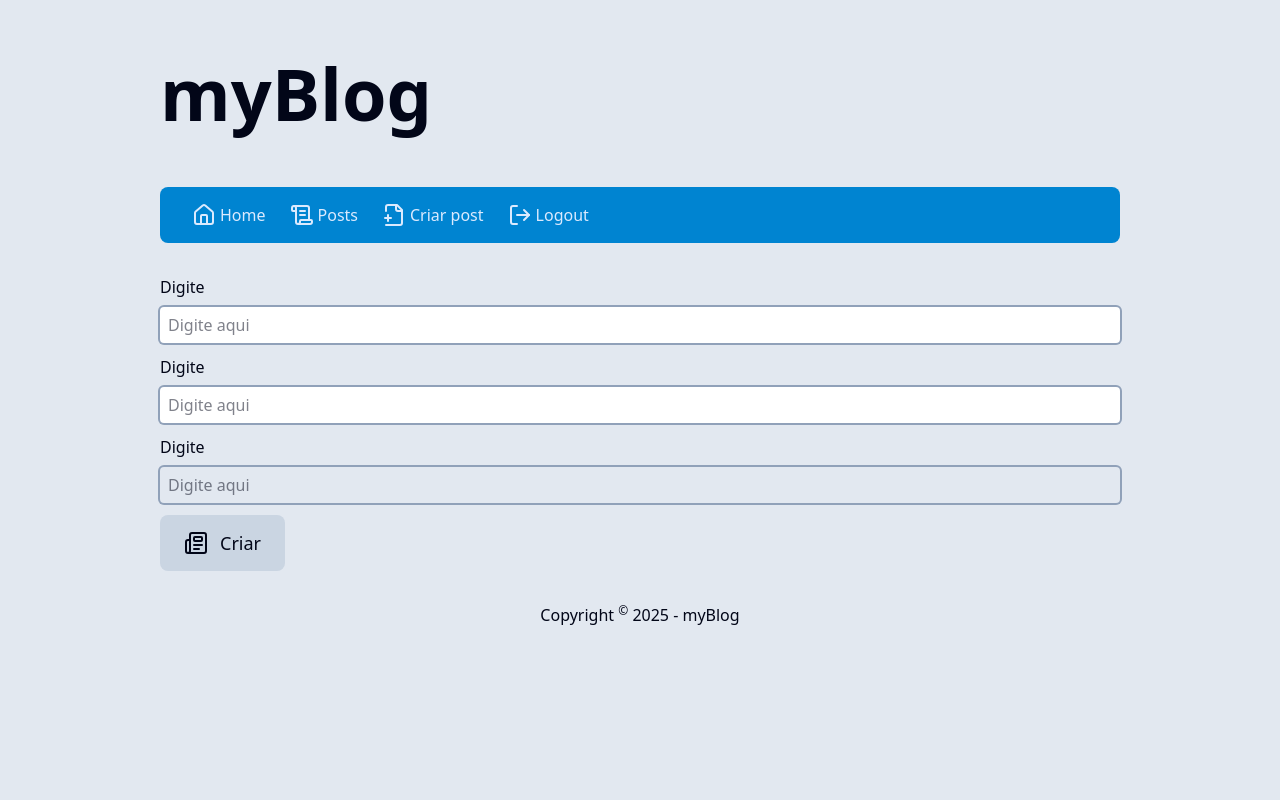
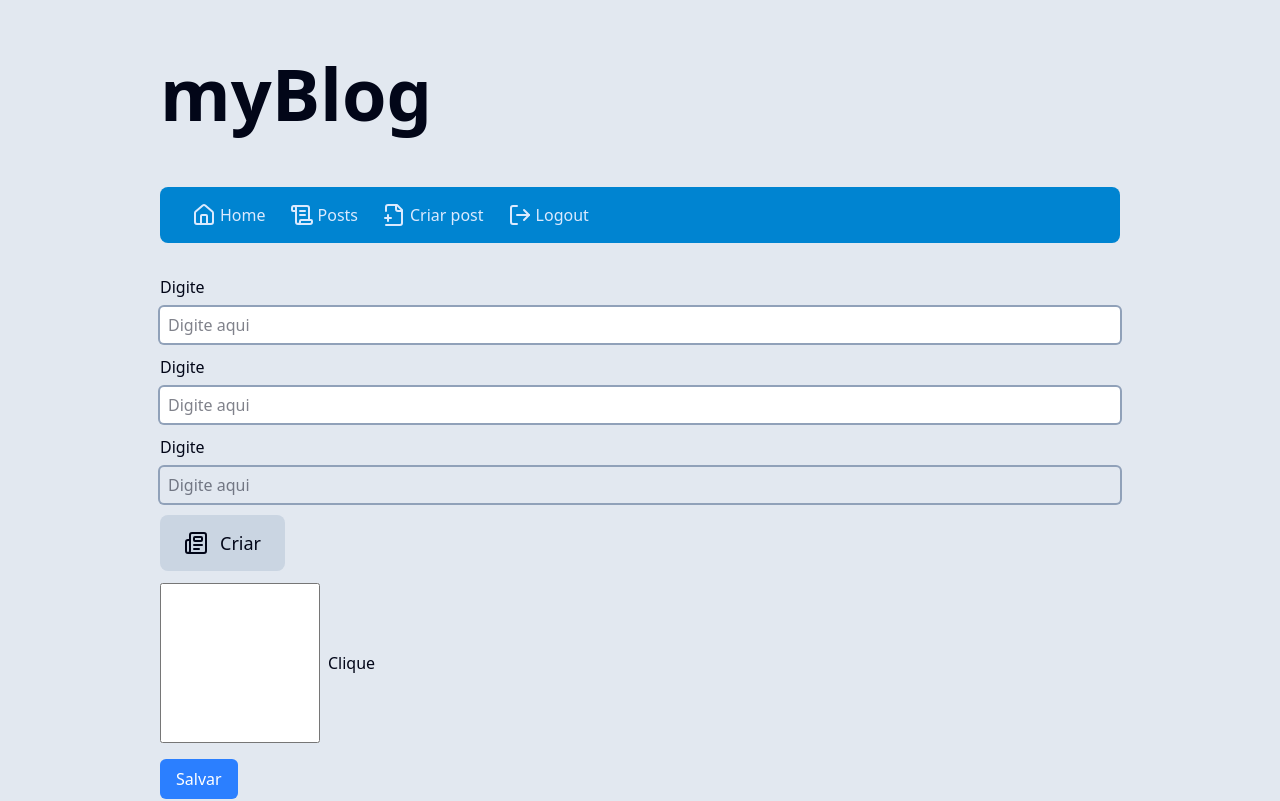
Before and after one commit to drkmatheus/myblog, a Next.js app: page /admin/post/new in a window 1280 px wide. Shown: the top 801 px of the page. Built offline with nearby package versions, Linux system fonts and the light colour scheme.

Commit message:
Implementado componente InputCheckbox e alterações no botão

```diff
--- a/src/app/admin/post/new/page.tsx
+++ b/src/app/admin/post/new/page.tsx
@@ -1,4 +1,5 @@
 import { Button } from "@/components/Button";
+import { InputCheckbox } from "@/components/InputCheckbox";
 import { InputText } from "@/components/InputText";
 import clsx from "clsx";
 import { NewspaperIcon } from "lucide-react";
@@ -13,6 +14,7 @@ export default async function NewPostPage({ params }: AdminPostIdPageProps) {
   const { id } = await params;
 
   return (
+    <form action="" className="mb-16">
       <div className="flex flex-col gap-3">
         <InputText labelText="Digite" placeholder="Digite aqui" />
         <InputText labelText="Digite" placeholder="Digite aqui" />
@@ -21,6 +23,11 @@ export default async function NewPostPage({ params }: AdminPostIdPageProps) {
           <NewspaperIcon />
           Criar
         </Button>
+        <InputCheckbox labeltext="Clique" />
       </div>
+      <div className="mt-4">
+        <Button type="submit">Salvar</Button>
+      </div>
+    </form>
   );
 }
--- a/src/components/Button/index.tsx
+++ b/src/components/Button/index.tsx
@@ -15,9 +15,9 @@ export function Button({
   const buttonVariants: Record<ButtonVariants, string> = {
     default: clsx(
       "border-blue-700",
-      "bg-white",
-      "hover:bg-blue-200",
-      "hover:text-red-500"
+      "text-white",
+      "bg-blue-500",
+      "hover:bg-sky-500"
     ),
     ghost: clsx(
       "bg-slate-300",
--- /dev/null
+++ b/src/components/InputCheckbox/index.tsx
@@ -0,0 +1,33 @@
+import clsx from "clsx";
+import { useId } from "react";
+
+type InputCheckboxProps = {
+  labeltext?: string;
+  type?: "checkbox";
+} & React.ComponentProps<"input">;
+
+export function InputCheckbox({
+  labeltext = "",
+  type = "checkbox",
+  ...props
+}: InputCheckboxProps) {
+  const id = useId();
+
+  return (
+    <div className="flex gap-2 items-center">
+      <input
+        className={clsx(
+          "h-40 w-40 outline-none focus:ring-2 focus:ring-sky-500",
+          props.className
+        )}
+        id={id}
+        type={type}
+      />
+      {labeltext && (
+        <label className="text-" htmlFor={id}>
+          {labeltext}
+        </label>
+      )}
+    </div>
+  );
+}
```
Lines whose indentation alone changed are shown as unchanged.
